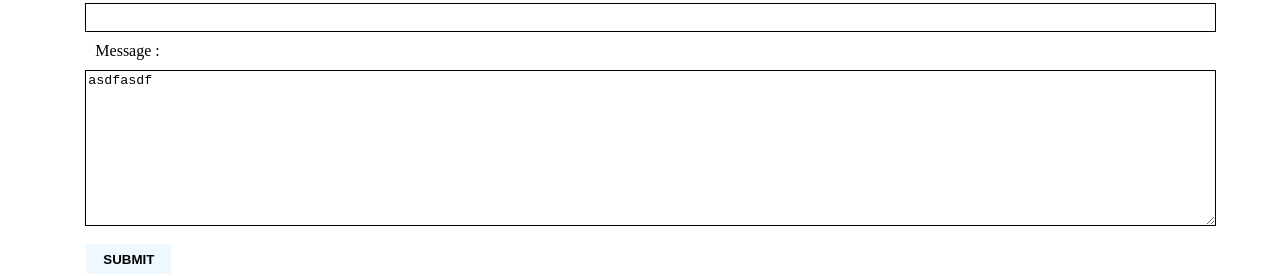
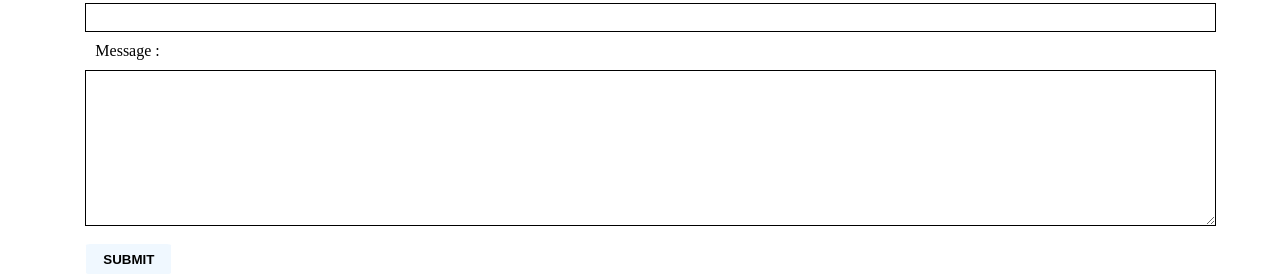
Before and after one commit to Bearsharks/portfolio, a React (Create React App) app: page /portfolio/contact in a window 1280 px wide. Shown: the part 286-562 px from the top of the page. Built offline with nearby package versions, Linux system fonts and the light colour scheme.

Commit message:
fix : 텍스트상자에서 테스트용 코드 제거함

```diff
--- a/src/Contact.js
+++ b/src/Contact.js
@@ -5,7 +5,7 @@ import { RECAPTCHA_CLIENT_KEY } from './constants/constants';
 function Contact() {
     const [name, setName] = useState('');
     const [email, setEmail] = useState('');
-    const [message, setMessage] = useState('asdfasdf');
+    const [message, setMessage] = useState('');
     const [response, setResponse] = useState('');
     const wrapper = useRef('');
     const onSubmit = () => {
```
